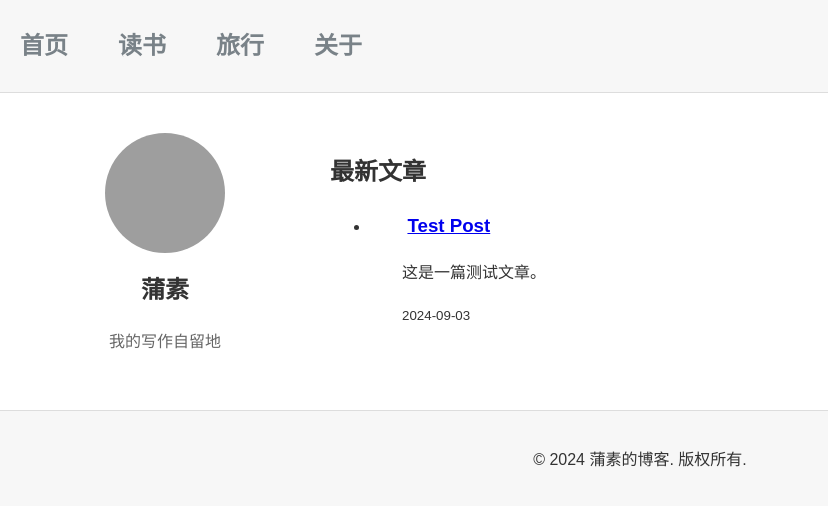
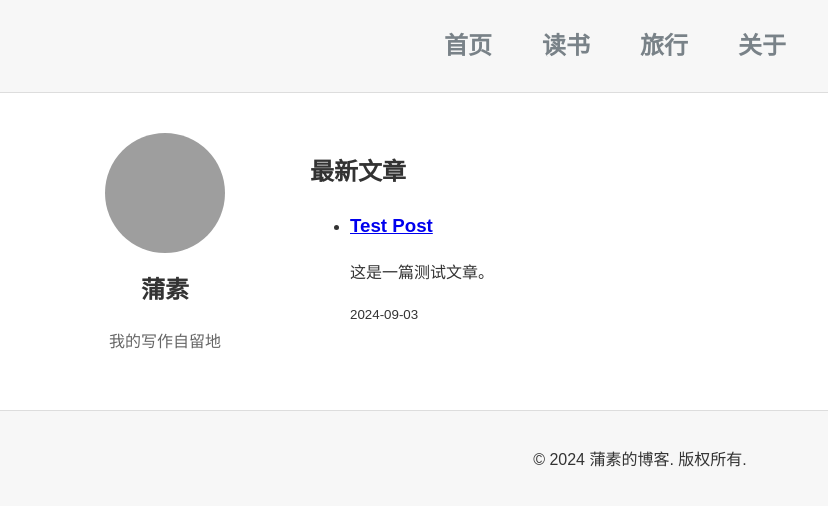
Before and after one commit to pususu/skills-github-pages, a Jekyll site: the page built from index.html, in a window 1280 px wide. Shown: the top 506 px of the page, without its empty margins (0-828 px from the left). Built offline with Jekyll 4.4.1, drawn with Linux system fonts in a browser that asks for light colours; grey boxes are pictures that could not be loaded.

Commit message:
Update style.css

```diff
--- a/assets/css/style.css
+++ b/assets/css/style.css
@@ -23,10 +23,9 @@ body {
     margin: 0;
     padding: 0;
     display: flex;
-    justify-content: flex-start; /* 修改为左对齐 */
+    justify-content: center; /* 还原为居中对齐 */
     height: 72px;
     align-items: center;
-    padding-left: 20px; /* 调整导航栏左边距 */
 }
 
 /* 导航栏中的每个项目 */
@@ -88,24 +87,7 @@ body {
 /* 右侧内容区域样式 */
 .content {
     flex: 3;
-    margin-left: 20px; /* 调整内容区域的左边距 */
-}
-
-/* 最新文章标题样式 */
-.latest-posts-title {
-    font-size: 24px;
-    margin-bottom: 20px;
-    text-align: left;
-    margin-left: 0px; /* 确保与首页左对齐 */
-}
-
-/* 文章内容的缩进 */
-.post-item h3 {
-    margin-left: 2em; /* 调整文章标题与“最新文章”标题的水平距离 */
-}
-
-.post-item p {
-    margin-left: 2em; /* 调整文章段落与“最新文章”标题的水平距离 */
+    margin-left: 0; /* 还原内容区域的左边距 */
 }
 
 /* 页脚样式 */
```
